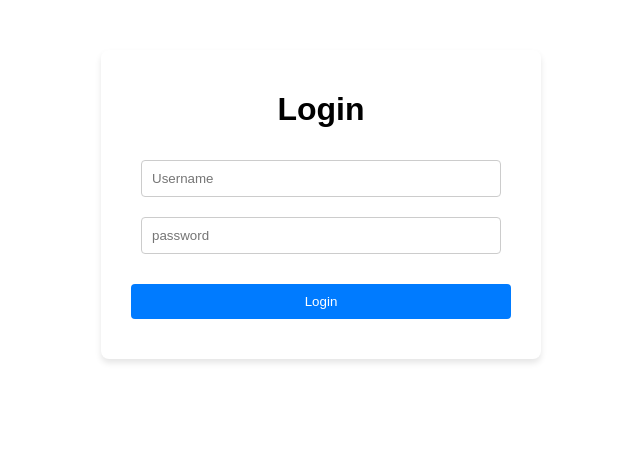
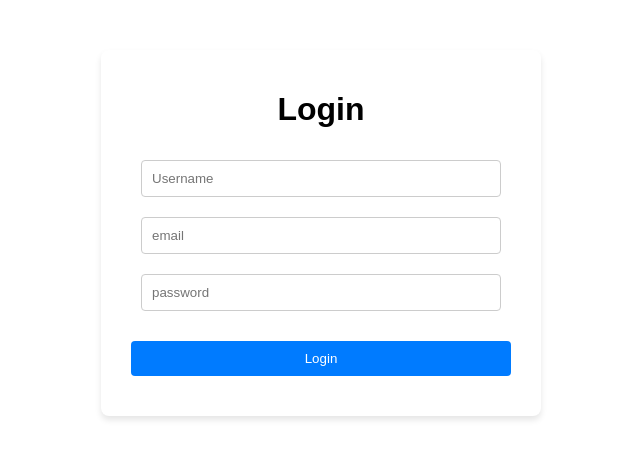
Before and after one commit to Xp67/GetInvolved, a React app in the folder frontend/: page /login in a window 1280 px wide. Shown: the top 458 px of the page, without its empty margins (319-959 px from the left). Built offline with nearby package versions, Linux system fonts and the light colour scheme; the HTML template or start-up script is replaced by a standard one.

Commit message:
added email input in the form

```diff
--- a/frontend/src/components/Form.jsx
+++ b/frontend/src/components/Form.jsx
@@ -7,6 +7,7 @@
 
 function Form({route, method}) {
     const [username, setUsername] = useState("");
+    const [email, setEmail] = useState("");
     const [password, setPassword] = useState("");
     const [loading, setLoading] = useState(false);
     const navigate = useNavigate();
@@ -20,6 +21,7 @@
         try{
             const res = await api.post(route,{
                 username,
+                email,
                 password
             })
             if(method === "login"){
@@ -55,6 +57,13 @@
             value={username}
             onChange={(e) => setUsername(e.target.value)}
         />
+        <input
+            className="form-input"
+            type="text"
+            placeholder="email"
+            value={email}
+            onChange={(e) => setEmail(e.target.value)}
+        />
          <input
             className="form-input"
             type="password"
```
